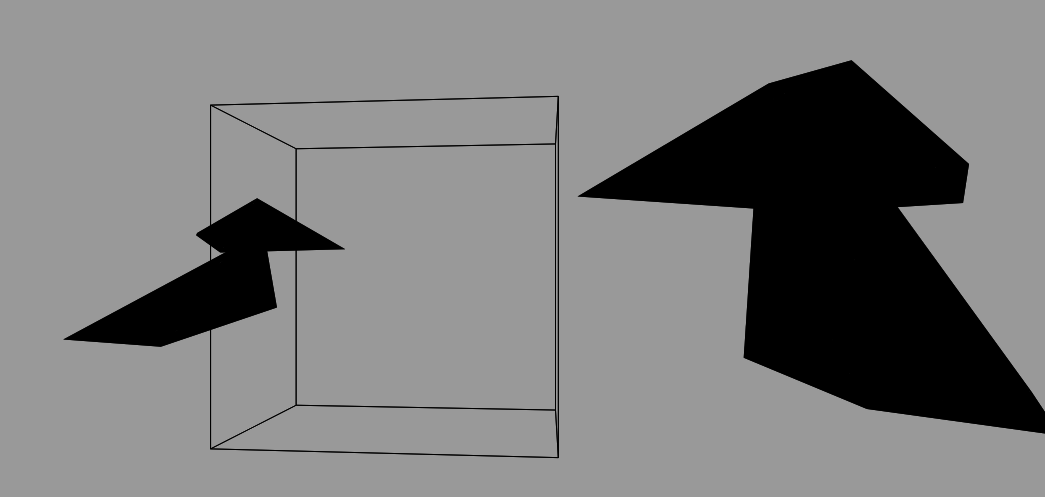
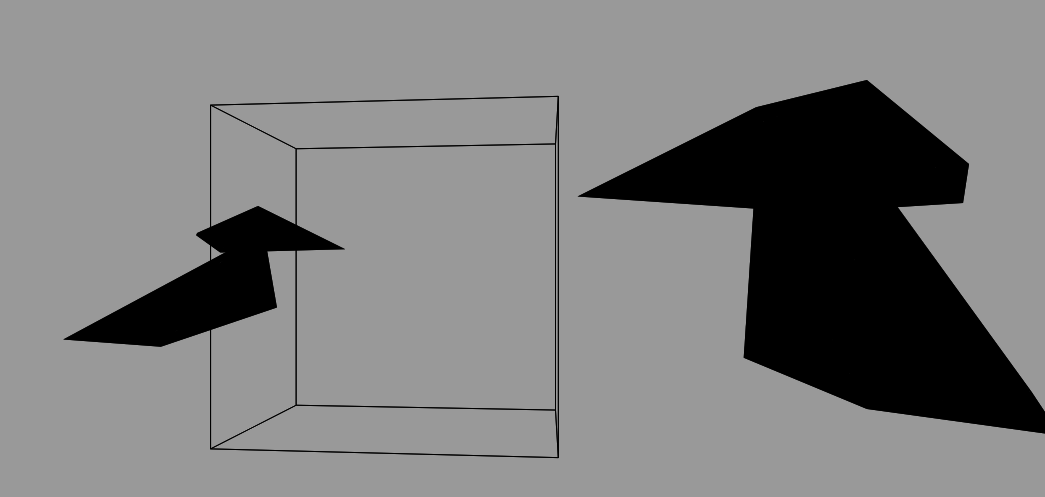
Before and after one commit to proller-art/crow-sim, a plain HTML site: page index.html in a window 1280 px wide. Shown: the part 123-620 px from the top of the page, without its empty margins (235-1280 px from the left). Drawn offline with Linux system fonts and the light colour scheme.

Commit message:
Update index.html

```diff
--- a/index.html
+++ b/index.html
@@ -338,8 +338,8 @@ headPoints.push(new Point(2, -2, -6));
 headPoints.push(new Point(5, 0, -3));
 headPoints.push(new Point(0, 0, 12));
 headPoints.push(new Point(-5, 0, -3));
-headPoints.push(new Point(-3, -6, 1));
-headPoints.push(new Point(3, -6, 1));
+headPoints.push(new Point(-4, -5, 1));
+headPoints.push(new Point(4, -5, 1));
 
 const bodyPoints = [];
 bodyPoints.push(new Point(-2, 2, 7));
```
